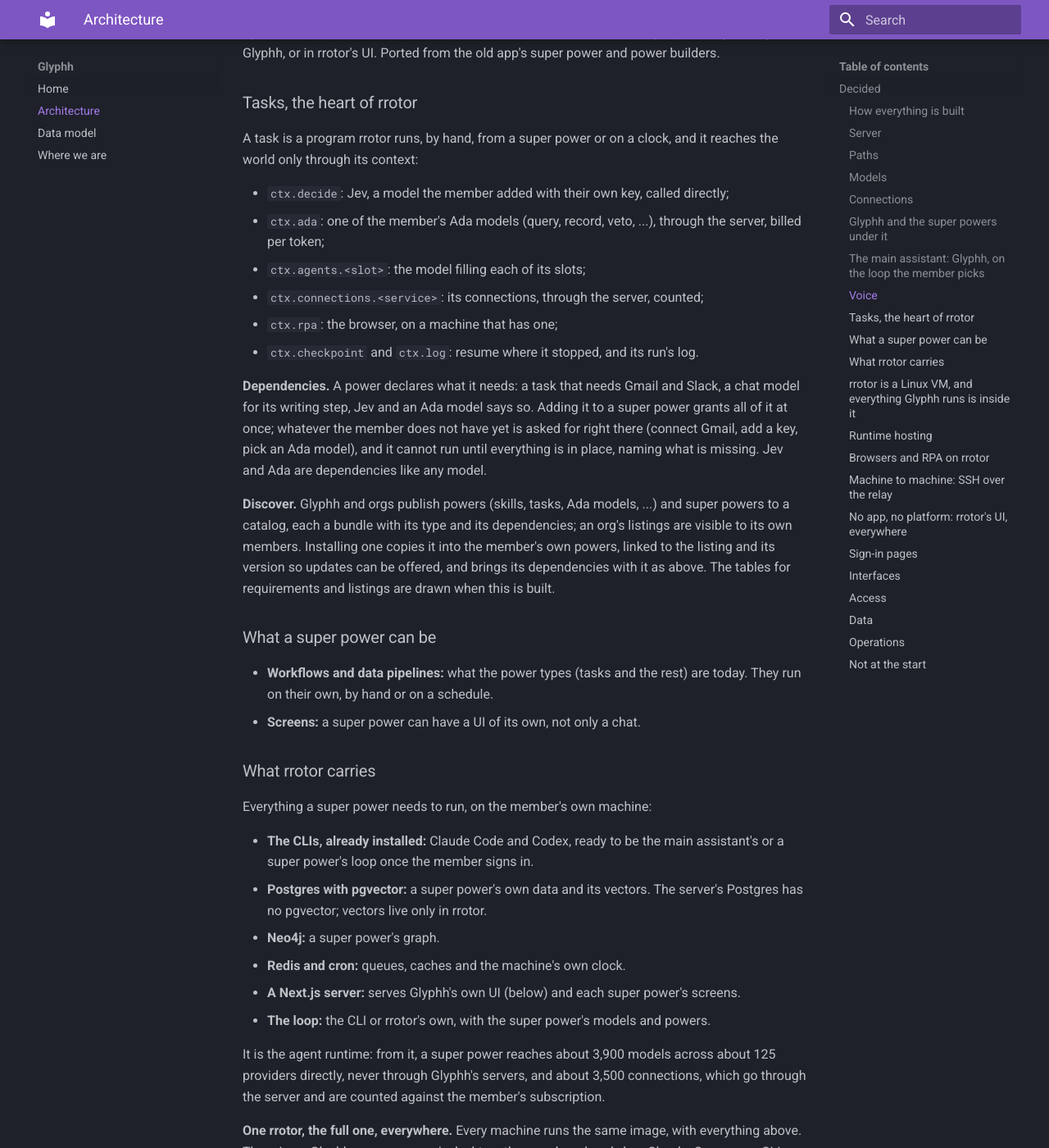
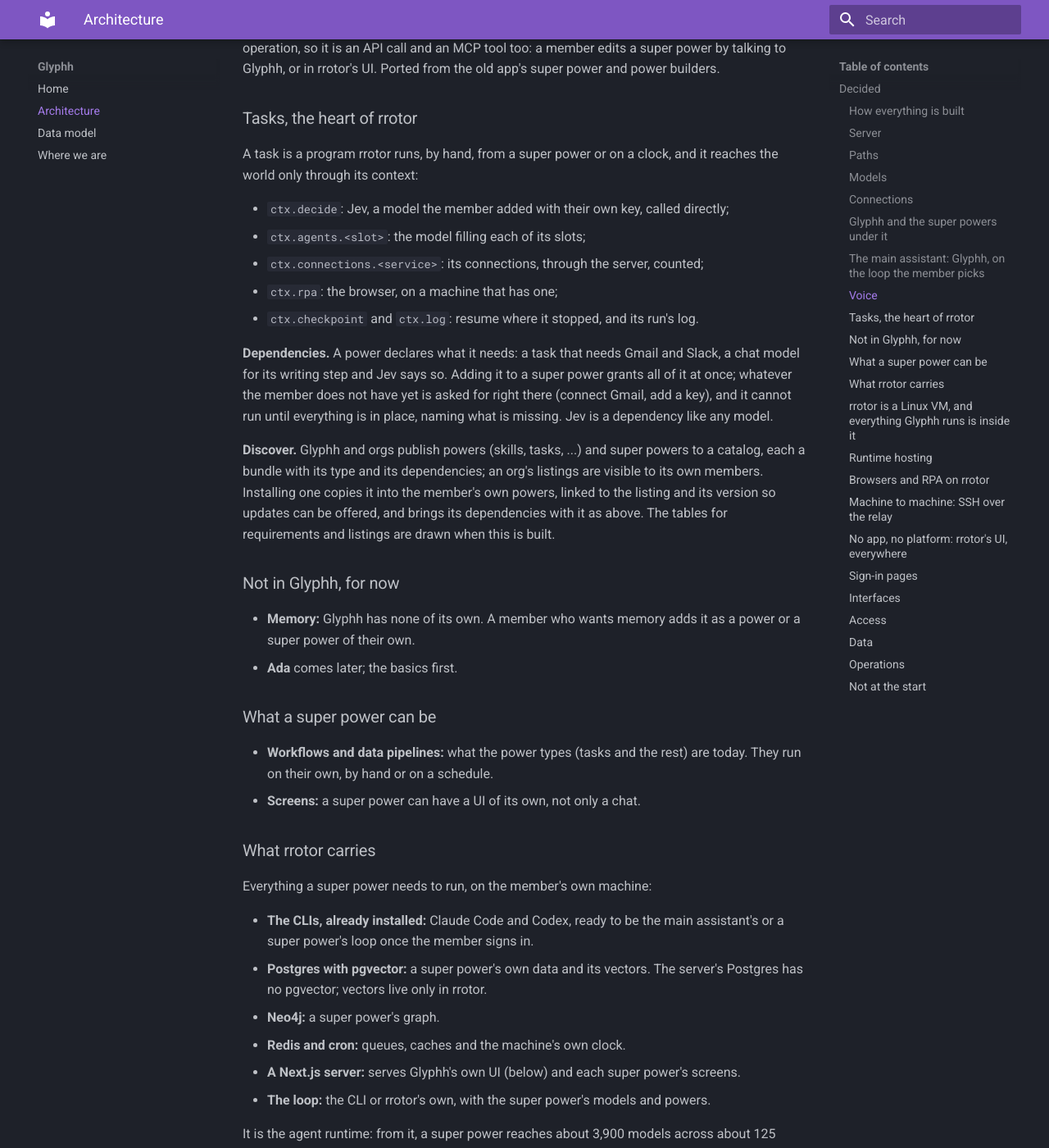
Before and after one commit to glyphh-ai/server, an MkDocs documentation site: the page built from docs/architecture.md, in a window 1280 px wide and 1400 px high, scrolled down 5031 px. Shown: the whole window at 82% size. Built offline with MkDocs 1.6.1 and Material for MkDocs 9.7.7, drawn with Linux system fonts in a browser that asks for light colours; some of the changed text lies outside the part shown.

Commit message:
Memory and Ada out, for now: Glyphh keeps no memory of its own (a member adds it as a power), Ada comes later
Co-Authored-By: Claude Opus 5.5 <noreply@anthropic.com>

```diff
--- a/docs/architecture.md
+++ b/docs/architecture.md
@@ -15,12 +15,10 @@ flowchart TB
         Live[("Redis")]
         Relay["Relay (the gate)"]
         ConnRelay["Connection relay"]
-        Ada["Ada"]
         Server --- DB
         Server --- Live
         Server --- Relay
         Server --- ConnRelay
-        Server --- Ada
         Server --- Pages
         Player --- Relay
     end
@@ -51,7 +49,6 @@ flowchart TB
     RB -- "direct" --> Providers
     RA -- "connections" --> ConnRelay
     RB -- "connections" --> ConnRelay
-    RA -- "Ada" --> Ada
     ConnRelay --> Pipedream
     Hosts -- "runs" --> RA
     Hosts -- "runs" --> RB
@@ -86,7 +83,6 @@ A single-deployment, multi-tenant cloud SaaS, headless first: every capability i
 
 - **rrotor → CLI or model → provider:** the thinking goes straight to the provider, on the member's own subscription (Claude Code, Codex) or key (the Glyphh loop). Glyphh never sees it and never prices it.
 - **rrotor → connector → server:** every connection call goes through the server, which relays it to Pipedream and counts it, because each one is a cost Glyphh pays.
-- **rrotor → Ada → server:** every Ada call goes to Glyphh's own Ada kernel, which never leaves Glyphh's servers, and is billed per token.
 - **Jev is a model, on the first path:** the member adds TypeSafe's Jev with their own key, and rrotor calls TypeSafe directly. It is never on Glyphh's key, never through the server, and never charged.
 
 ### Models
@@ -135,15 +131,19 @@ Glyphh has the super power editor: the skills and tools to create a super power,
 A task is a program rrotor runs, by hand, from a super power or on a clock, and it reaches the world only through its context:
 
 - `ctx.decide`: Jev, a model the member added with their own key, called directly;
-- `ctx.ada`: one of the member's Ada models (query, record, veto, ...), through the server, billed per token;
 - `ctx.agents.<slot>`: the model filling each of its slots;
 - `ctx.connections.<service>`: its connections, through the server, counted;
 - `ctx.rpa`: the browser, on a machine that has one;
 - `ctx.checkpoint` and `ctx.log`: resume where it stopped, and its run's log.
 
-**Dependencies.** A power declares what it needs: a task that needs Gmail and Slack, a chat model for its writing step, Jev and an Ada model says so. Adding it to a super power grants all of it at once; whatever the member does not have yet is asked for right there (connect Gmail, add a key, pick an Ada model), and it cannot run until everything is in place, naming what is missing. Jev and Ada are dependencies like any model.
+**Dependencies.** A power declares what it needs: a task that needs Gmail and Slack, a chat model for its writing step and Jev says so. Adding it to a super power grants all of it at once; whatever the member does not have yet is asked for right there (connect Gmail, add a key), and it cannot run until everything is in place, naming what is missing. Jev is a dependency like any model.
 
-**Discover.** Glyphh and orgs publish powers (skills, tasks, Ada models, ...) and super powers to a catalog, each a bundle with its type and its dependencies; an org's listings are visible to its own members. Installing one copies it into the member's own powers, linked to the listing and its version so updates can be offered, and brings its dependencies with it as above. The tables for requirements and listings are drawn when this is built.
+**Discover.** Glyphh and orgs publish powers (skills, tasks, ...) and super powers to a catalog, each a bundle with its type and its dependencies; an org's listings are visible to its own members. Installing one copies it into the member's own powers, linked to the listing and its version so updates can be offered, and brings its dependencies with it as above. The tables for requirements and listings are drawn when this is built.
+
+### Not in Glyphh, for now
+
+- **Memory:** Glyphh has none of its own. A member who wants memory adds it as a power or a super power of their own.
+- **Ada** comes later; the basics first.
 
 ### What a super power can be
 
```
Also changed, not shown: docs/data-model.md (+7 -19 lines), docs/status.md (+2 -3 lines), docs/img/architecture.png, docs/img/data-model.png.
